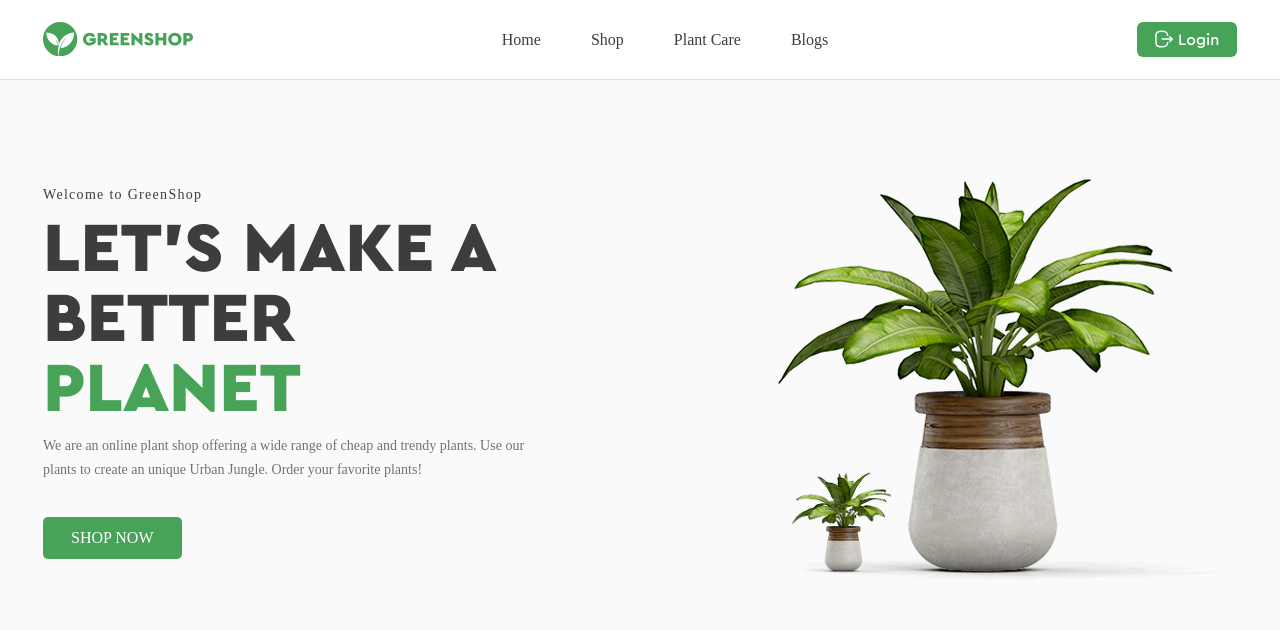
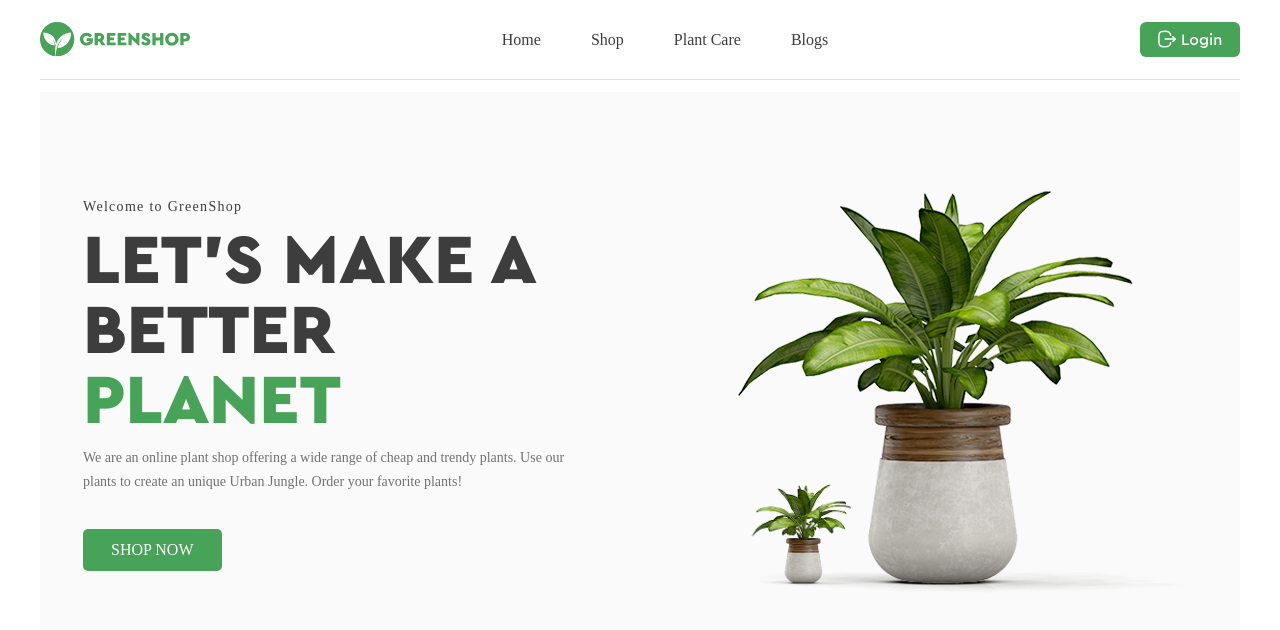
Before and after one commit to Irengtony/Home_Work_Hillel, a plain HTML site: page index.html in a window 1280 px wide. Drawn offline with Linux system fonts and the light colour scheme; a web font is replaced by a local one.

Commit message:
Lesson 5

```diff
--- a/css/styles.css
+++ b/css/styles.css
@@ -8,12 +8,19 @@ body{
     font-family: 'Cera Pro';
 }
 
-/* ---------- HEADER ---------- */
 
+ .container {
+    max-width: 1200px;
+    width: 100%;
+    margin: 0 auto;
+
+}
 header {
+    border-bottom: 1px solid #E0E0E0;
+    max-width: 1200px;
     width: 100%;
-    border-bottom: 1px solid #E0E0E0;
-    padding: 0 43px;
+    margin: 0 auto;
+    margin-bottom: 12px;
 }
 
 .header-wrapper{
@@ -47,11 +54,14 @@ header {
     cursor: pointer;
 }
 
-/* ---------- SECTION 1 ---------- */
+
 
 .section1{
     background: linear-gradient(97.77deg, rgba(245,245,245,0.5) -23%, rgba(245,245,245,0.5) 107%);
     padding: 68px 43px;
+    max-width: 1200px;
+    width: 100%;
+    margin: 0 auto;
 }
 
 .section-content{
@@ -60,7 +70,7 @@ header {
     align-items: center;
 }
 
-/* LEFT BLOCK */
+
 
 .leftsite{
     max-width: 500px;
@@ -107,7 +117,7 @@ header {
     background-color: #389b48;
 }
 
-/* RIGHT BLOCK */
+
 
 .rightsite{
     position: relative;
```
